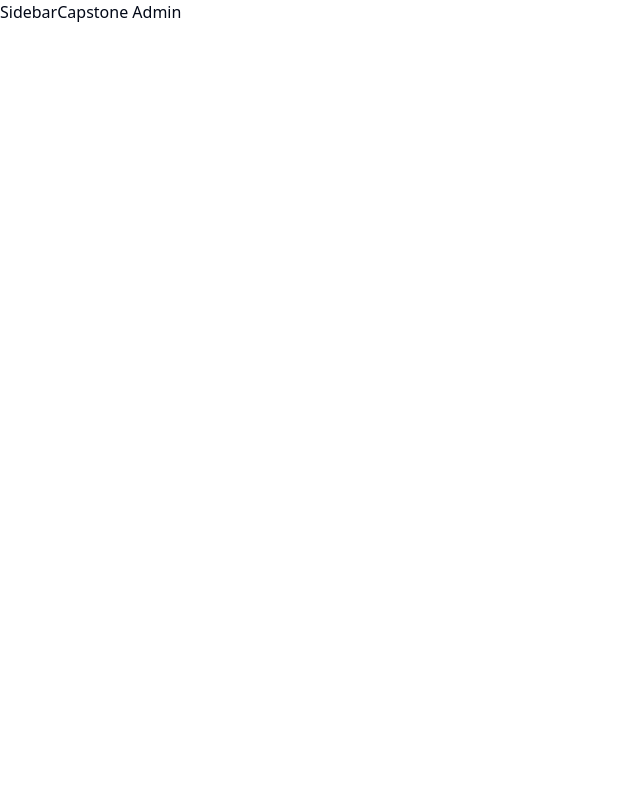
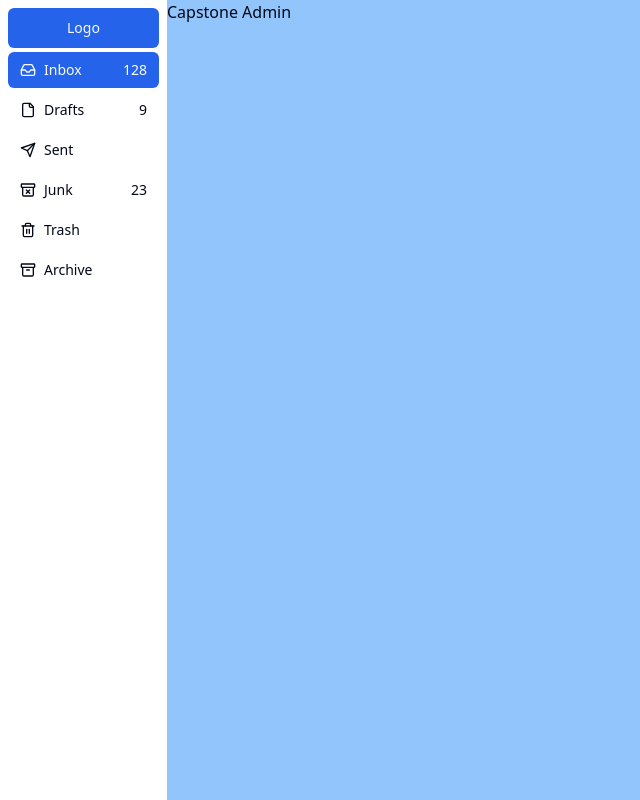
Before and after one commit to Capstone-Project-Two/capstone-project-admin, a Next.js app: page / in a window 1280 px wide. Shown: the whole page, without its empty margins (0-640 px from the left). Built offline with nearby package versions, Linux system fonts and the light colour scheme.

Commit message:
add admin sidebar

```diff
--- a/package.json
+++ b/package.json
@@ -19,6 +19,7 @@
   },
   "dependencies": {
     "@radix-ui/react-slot": "^1.0.2",
+    "@radix-ui/react-tooltip": "^1.0.7",
     "class-variance-authority": "^0.7.0",
     "clsx": "^2.1.1",
     "env-cmd": "^10.1.0",
--- a/src/app/layout.tsx
+++ b/src/app/layout.tsx
@@ -3,7 +3,8 @@ import { fontsans } from "@/utils/fonts";
 import { pageMetadata } from "@/utils/metadata-helpter";
 import { ENV_MODE } from "@/constants/env-constant";
 import { cn } from "@/lib/utils";
-import Sidebar from "@/components/layout/sidebar";
+import { Sidebar } from "@/components/layout/sidebar";
+
 
 export const metadata = pageMetadata({ title: `Capstone Admin - ${ENV_MODE !== 'production' && ENV_MODE}` })
 
@@ -19,7 +20,7 @@ export default function RootLayout({
         fontsans.variable
       )}>
         <Sidebar />
-        <main>
+        <main className="bg-blue-300 w-full">
           {children}
         </main>
       </body>
--- a/src/components/layout/sidebar.tsx
+++ b/src/components/layout/sidebar.tsx
@@ -1,11 +1,166 @@
-type Props = {}
+"use client"
 
-function Sidebar({ }: Props) {
+import Link from "next/link"
+import { cn } from "@/lib/utils"
+import { Button, buttonVariants } from "@/components/ui/button"
+import {
+  Tooltip,
+  TooltipContent, TooltipProvider, TooltipTrigger
+} from "@/components/ui/tooltip"
+import {
+  Archive,
+  ArchiveX,
+  File,
+  Inbox, LucideIcon, Send, Trash2,
+  User
+} from "lucide-react"
+import { useState } from "react"
+
+type Props = {
+}
+
+type TLink = {
+  title: string
+  label?: string
+  icon: LucideIcon
+  variant: "default" | "ghost"
+}
+
+export function Sidebar({ }: Props) {
+  const [isCollapsed, setIsCollapsed] = useState(false)
+  const links: Array<TLink> = [
+    {
+      title: "Inbox",
+      label: "128",
+      icon: Inbox,
+      variant: "default",
+    },
+    {
+      title: "Drafts",
+      label: "9",
+      icon: File,
+      variant: "ghost",
+    },
+    {
+      title: "Sent",
+      label: "",
+      icon: Send,
+      variant: "ghost",
+    },
+    {
+      title: "Junk",
+      label: "23",
+      icon: ArchiveX,
+      variant: "ghost",
+    },
+    {
+      title: "Trash",
+      label: "",
+      icon: Trash2,
+      variant: "ghost",
+    },
+    {
+      title: "Archive",
+      label: "",
+      icon: Archive,
+      variant: "ghost",
+    },
+  ]
+
   return (
-    <aside className="">
-      Sidebar
-    </aside>
+    <TooltipProvider delayDuration={0}>
+      <div
+        data-collapsed={isCollapsed}
+        className={`group flex flex-col gap-4 py-2 data-[collapsed=true]:py-2 ${isCollapsed ? "w-auto" : "w-[15%]"}`}
+      >
+        <nav className="grid gap-1 px-2 group-[[data-collapsed=true]]:justify-center group-[[data-collapsed=true]]:px-2">
+          {isCollapsed ? (
+            <Tooltip delayDuration={0}>
+              <TooltipTrigger asChild>
+                <Button
+                  onClick={() => {
+                    setIsCollapsed(!isCollapsed)
+                  }}
+                  className={"w-9 h-9 flex-shrink-0 p-0"}
+                >
+                  <User className="w-4 h-4 bg-primary text-white" />
+                  <span className="sr-only">Logo</span>
+                </Button>
+              </TooltipTrigger>
+              <TooltipContent side="right" className="flex items-center gap-4">
+                Logo
+                {true && (
+                  <span className="ml-auto text-muted-foreground">
+                    label
+                  </span>
+                )}
+              </TooltipContent>
+            </Tooltip>
+          ) : (
+            <Button
+              onClick={() => {
+                setIsCollapsed(!isCollapsed)
+              }}
+              className={"dark:bg-muted dark:text-white dark:hover:bg-muted dark:hover:text-white"}
+            >
+              Logo
+            </Button>
+          )}
+          {links.map((link, index) =>
+            isCollapsed ? (
+              <Tooltip key={index} delayDuration={0}>
+                <TooltipTrigger asChild>
+                  <Link
+                    href="#"
+                    className={cn(
+                      buttonVariants({ variant: link.variant, size: "icon" }),
+                      "h-9 w-9",
+                      link.variant === "default" &&
+                      "dark:bg-muted dark:text-muted-foreground dark:hover:bg-muted dark:hover:text-white"
+                    )}
+                  >
+                    <link.icon className="h-4 w-4" />
+                    <span className="sr-only">{link.title}</span>
+                  </Link>
+                </TooltipTrigger>
+                <TooltipContent side="right" className="flex items-center gap-4">
+                  {link.title}
+                  {link.label && (
+                    <span className="ml-auto text-muted-foreground">
+                      {link.label}
+                    </span>
+                  )}
+                </TooltipContent>
+              </Tooltip>
+            ) : (
+              <Link
+                key={index}
+                href="#"
+                className={cn(
+                  buttonVariants({ variant: link.variant, size: "sm" }),
+                  link.variant === "default" &&
+                  "dark:bg-muted dark:text-white dark:hover:bg-muted dark:hover:text-white",
+                  "justify-start"
+                )}
+              >
+                <link.icon className="mr-2 h-4 w-4" />
+                {link.title}
+                {link.label && (
+                  <span
+                    className={cn(
+                      "ml-auto",
+                      link.variant === "default" &&
+                      "text-background dark:text-white"
+                    )}
+                  >
+                    {link.label}
+                  </span>
+                )}
+              </Link>
+            )
+          )}
+        </nav>
+      </div>
+    </TooltipProvider>
   )
 }
-
-export default Sidebar
--- /dev/null
+++ b/src/components/ui/button.tsx
@@ -0,0 +1,56 @@
+import * as React from "react"
+import { Slot } from "@radix-ui/react-slot"
+import { cva, type VariantProps } from "class-variance-authority"
+
+import { cn } from "@/lib/utils"
+
+const buttonVariants = cva(
+  "inline-flex items-center justify-center whitespace-nowrap rounded-md text-sm font-medium ring-offset-background transition-colors focus-visible:outline-none focus-visible:ring-2 focus-visible:ring-ring focus-visible:ring-offset-2 disabled:pointer-events-none disabled:opacity-50",
+  {
+    variants: {
+      variant: {
+        default: "bg-primary text-primary-foreground hover:bg-primary/90",
+        destructive:
+          "bg-destructive text-destructive-foreground hover:bg-destructive/90",
+        outline:
+          "border border-input bg-background hover:bg-accent hover:text-accent-foreground",
+        secondary:
+          "bg-secondary text-secondary-foreground hover:bg-secondary/80",
+        ghost: "hover:bg-accent hover:text-accent-foreground",
+        link: "text-primary underline-offset-4 hover:underline",
+      },
+      size: {
+        default: "h-10 px-4 py-2",
+        sm: "h-9 rounded-md px-3",
+        lg: "h-11 rounded-md px-8",
+        icon: "h-10 w-10",
+      },
+    },
+    defaultVariants: {
+      variant: "default",
+      size: "default",
+    },
+  }
+)
+
+export interface ButtonProps
+  extends React.ButtonHTMLAttributes<HTMLButtonElement>,
+    VariantProps<typeof buttonVariants> {
+  asChild?: boolean
+}
+
+const Button = React.forwardRef<HTMLButtonElement, ButtonProps>(
+  ({ className, variant, size, asChild = false, ...props }, ref) => {
+    const Comp = asChild ? Slot : "button"
+    return (
+      <Comp
+        className={cn(buttonVariants({ variant, size, className }))}
+        ref={ref}
+        {...props}
+      />
+    )
+  }
+)
+Button.displayName = "Button"
+
+export { Button, buttonVariants }
--- /dev/null
+++ b/src/components/ui/tooltip.tsx
@@ -0,0 +1,30 @@
+"use client"
+
+import * as React from "react"
+import * as TooltipPrimitive from "@radix-ui/react-tooltip"
+
+import { cn } from "@/lib/utils"
+
+const TooltipProvider = TooltipPrimitive.Provider
+
+const Tooltip = TooltipPrimitive.Root
+
+const TooltipTrigger = TooltipPrimitive.Trigger
+
+const TooltipContent = React.forwardRef<
+  React.ElementRef<typeof TooltipPrimitive.Content>,
+  React.ComponentPropsWithoutRef<typeof TooltipPrimitive.Content>
+>(({ className, sideOffset = 4, ...props }, ref) => (
+  <TooltipPrimitive.Content
+    ref={ref}
+    sideOffset={sideOffset}
+    className={cn(
+      "z-50 overflow-hidden rounded-md border bg-popover px-3 py-1.5 text-sm text-popover-foreground shadow-md animate-in fade-in-0 zoom-in-95 data-[state=closed]:animate-out data-[state=closed]:fade-out-0 data-[state=closed]:zoom-out-95 data-[side=bottom]:slide-in-from-top-2 data-[side=left]:slide-in-from-right-2 data-[side=right]:slide-in-from-left-2 data-[side=top]:slide-in-from-bottom-2",
+      className
+    )}
+    {...props}
+  />
+))
+TooltipContent.displayName = TooltipPrimitive.Content.displayName
+
+export { Tooltip, TooltipTrigger, TooltipContent, TooltipProvider }
--- a/tsconfig.json
+++ b/tsconfig.json
@@ -18,7 +18,7 @@
       }
     ],
     "paths": {
-      "@/*": ["./src/*"]
+      "@/*": ["./src/*", "./src/components/*"]
     }
   },
   "include": [
```
Also changed, not shown: 1 other file (tests, documents, lock files or other folders).
